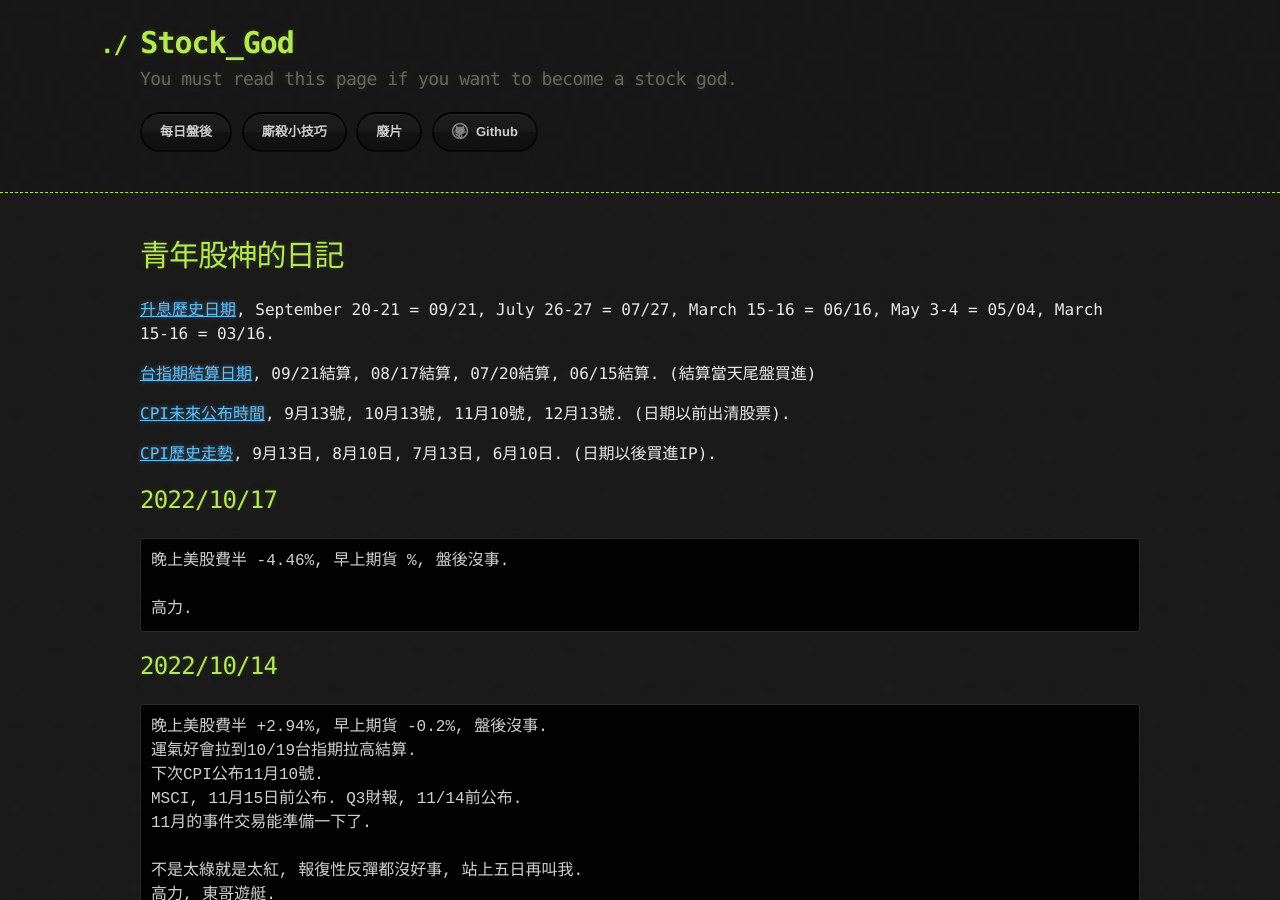
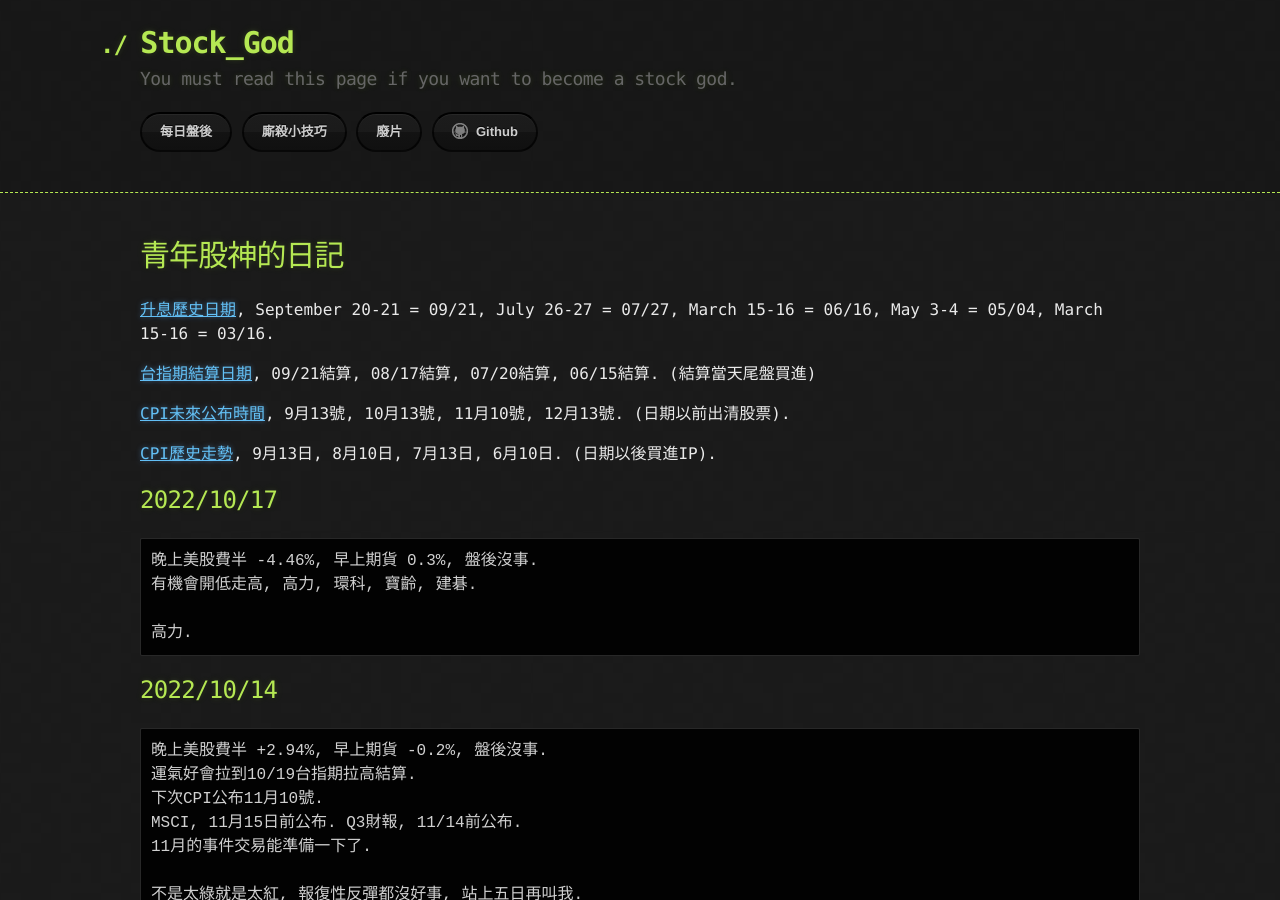
Before and after one commit to lepg5487/Stock_God, a Jekyll site: the page built from index.md, in a window 1280 px wide and 900 px high. Built offline with Jekyll 4.4.1, drawn with Linux system fonts in a browser that asks for light colours; our own code applies the rules of GitHub Pages for plain Markdown files.

Commit message:
Update index.md

````diff
--- a/index.md
+++ b/index.md
@@ -15,7 +15,8 @@ layout: testlayouts
 
 ## 2022/10/17
 ```
-晚上美股費半 -4.46%, 早上期貨 %, 盤後沒事.
+晚上美股費半 -4.46%, 早上期貨 0.3%, 盤後沒事.
+有機會開低走高, 高力, 環科, 寶齡, 建碁.
 
 高力.
 ```
````
